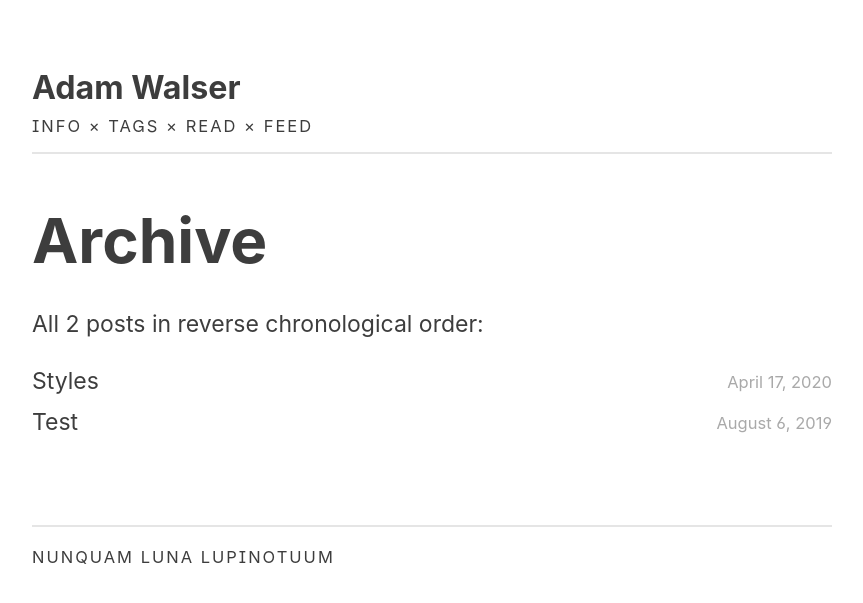
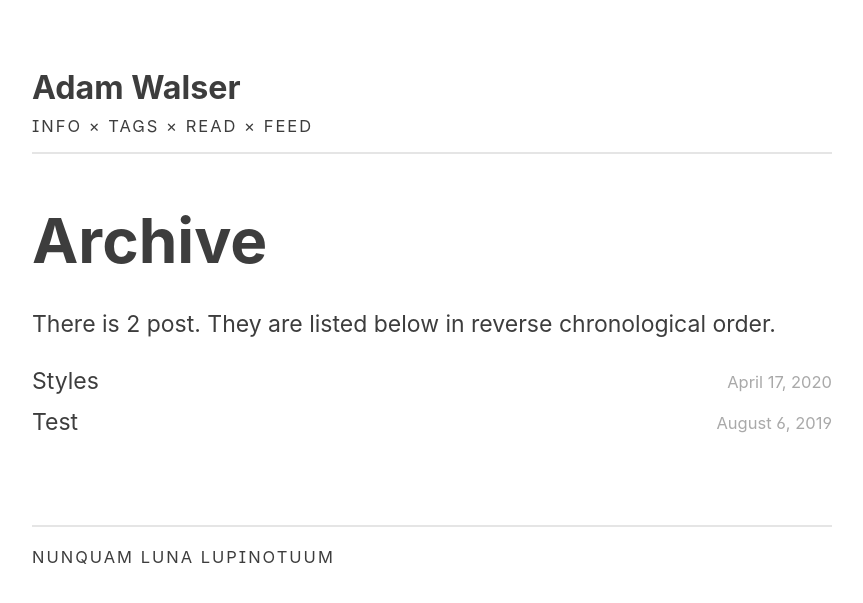
Before and after one commit to ajpwalser/ajpwalser.github.io, a Jekyll site: the page built from archive/index.html, in a window 1280 px wide. Shown: the top 603 px of the page, without its empty margins (208-1071 px from the left). Built offline with Jekyll 4.4.1, drawn with Linux system fonts in a browser that asks for light colours; some web fonts are replaced.

Commit message:
Update index.html

```diff
--- a/archive/index.html
+++ b/archive/index.html
@@ -5,7 +5,7 @@ description: All of Adam's posts
 ---
 
 <h2>Archive</h2>
-<p class="first">All {{ site.posts.size }} posts in reverse chronological order:</p>
+<p class="first">There is {{ site.posts.size }} post. They are listed below in reverse chronological order.</p>
 <ul class="headline">
 {% for post in site.posts %}
   <li style="align-items:center;display:flex;flex-wrap:wrap;justify-content:space-between;margin-bottom:10px;">
```
